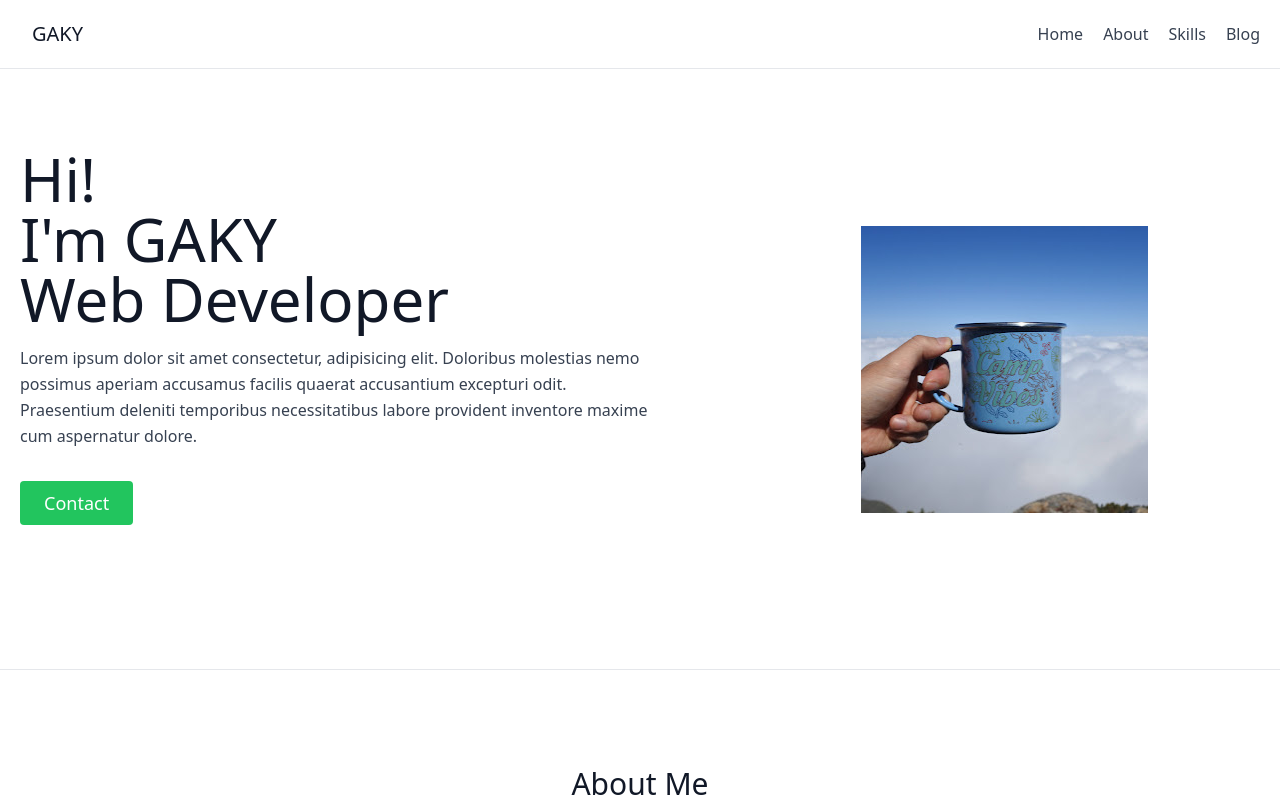
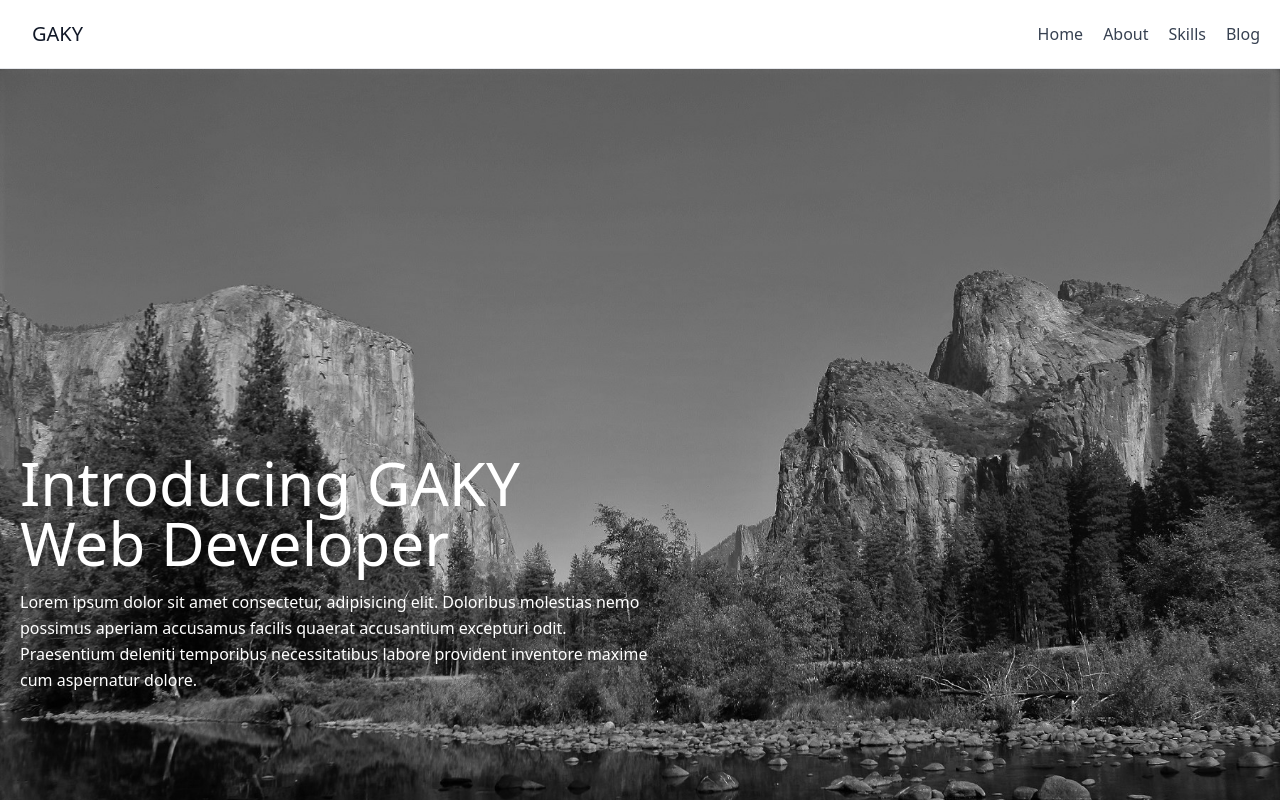
Before and after one commit to ingk-18/portfolio-v2, a React (Vite) app: page / in a window 1280 px wide. Shown: the top 800 px of the page. Built offline with nearby package versions, Linux system fonts and the light colour scheme.

Commit message:
背景に画像設定

```diff
--- a/src/App.jsx
+++ b/src/App.jsx
@@ -28,13 +28,17 @@ function App() {
         </div>
       </header>
 
-      <section className="text-gray-700" id="home">
+      <section
+        className="text-white min-h-screen bg-cover  object-cover flex flex-col justify-end"
+        style={{
+          backgroundImage: `url('./img/img4.jpg')`,
+        }}
+        id="home"
+      >
         <div className="container flex mx-auto py-20 px-5 flex-col md:flex-row items-center">
           <div className="md:w-1/2 flex-grow mb-16 lg:pr-24 md:pr-16 text-center md:text-left">
-            <h1 className="text-3xl sm:text-6xl text-gray-900 font-medium mb-4">
-              Hi!
-              <br />
-              I'm GAKY
+            <h1 className="text-3xl sm:text-6xl font-medium mb-4">
+              Introducing GAKY
               <br />
               Web Developer
             </h1>
@@ -45,12 +49,12 @@ function App() {
               temporibus necessitatibus labore provident inventore maxime cum
               aspernatur dolore.
             </p>
-            <button className="text-white bg-green-500 py-2 px-6 border-0 rounded text-lg hover:bg-green-600 duration-300">
+            {/* <button className="text-white bg-green-500 py-2 px-6 border-0 rounded text-lg hover:bg-green-600 duration-300">
               Contact
-            </button>
+            </button> */}
           </div>
           <div className="md:w-1/2 lg:max-w-lg flex justify-center">
-            <img src="./img/icon.jpg" alt="" />
+            {/* <img src="./img/icon.jpg" alt="" /> */}
           </div>
         </div>
       </section>
```
Also changed, not shown: public/img/img4.jpg (added).
